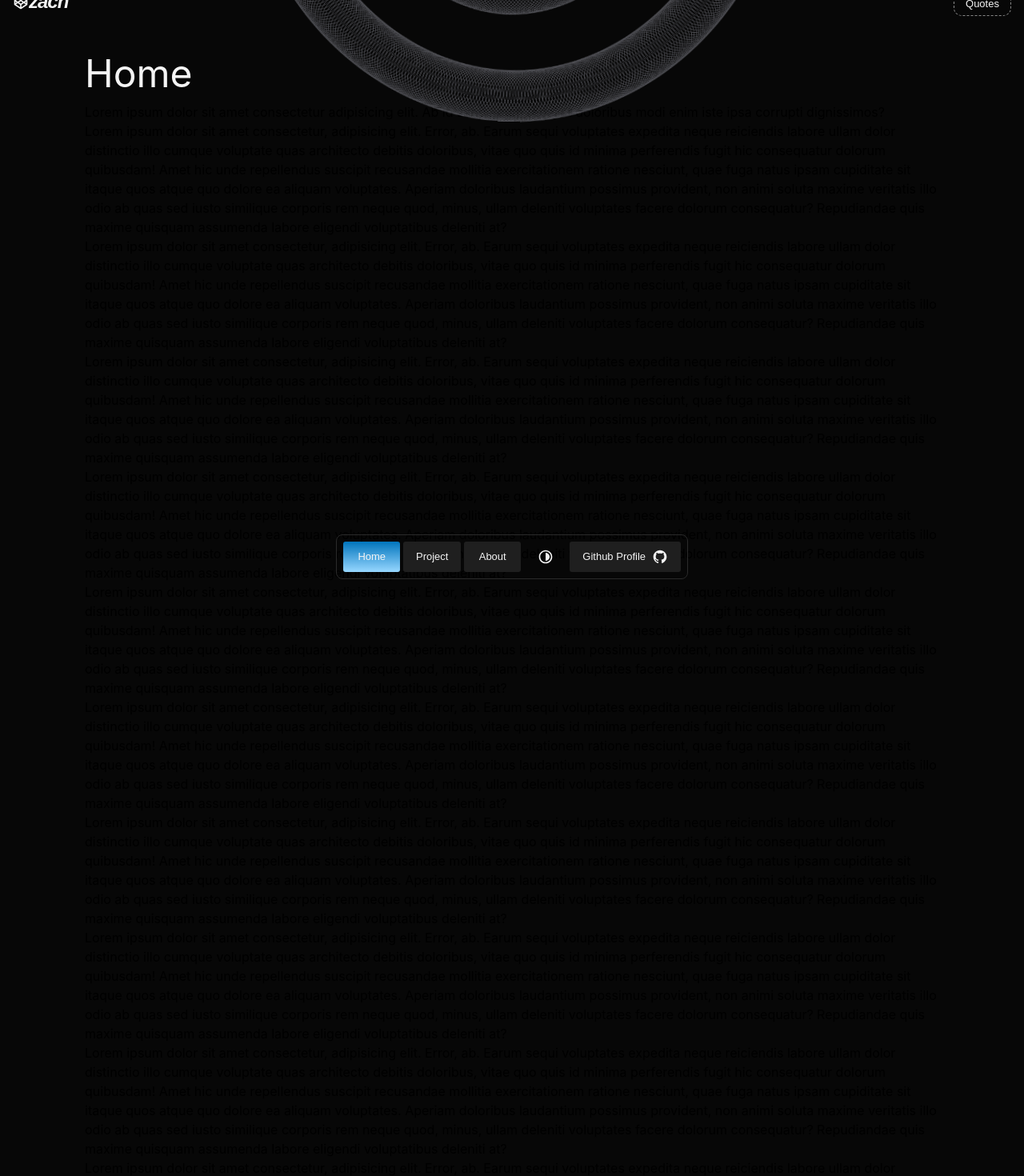
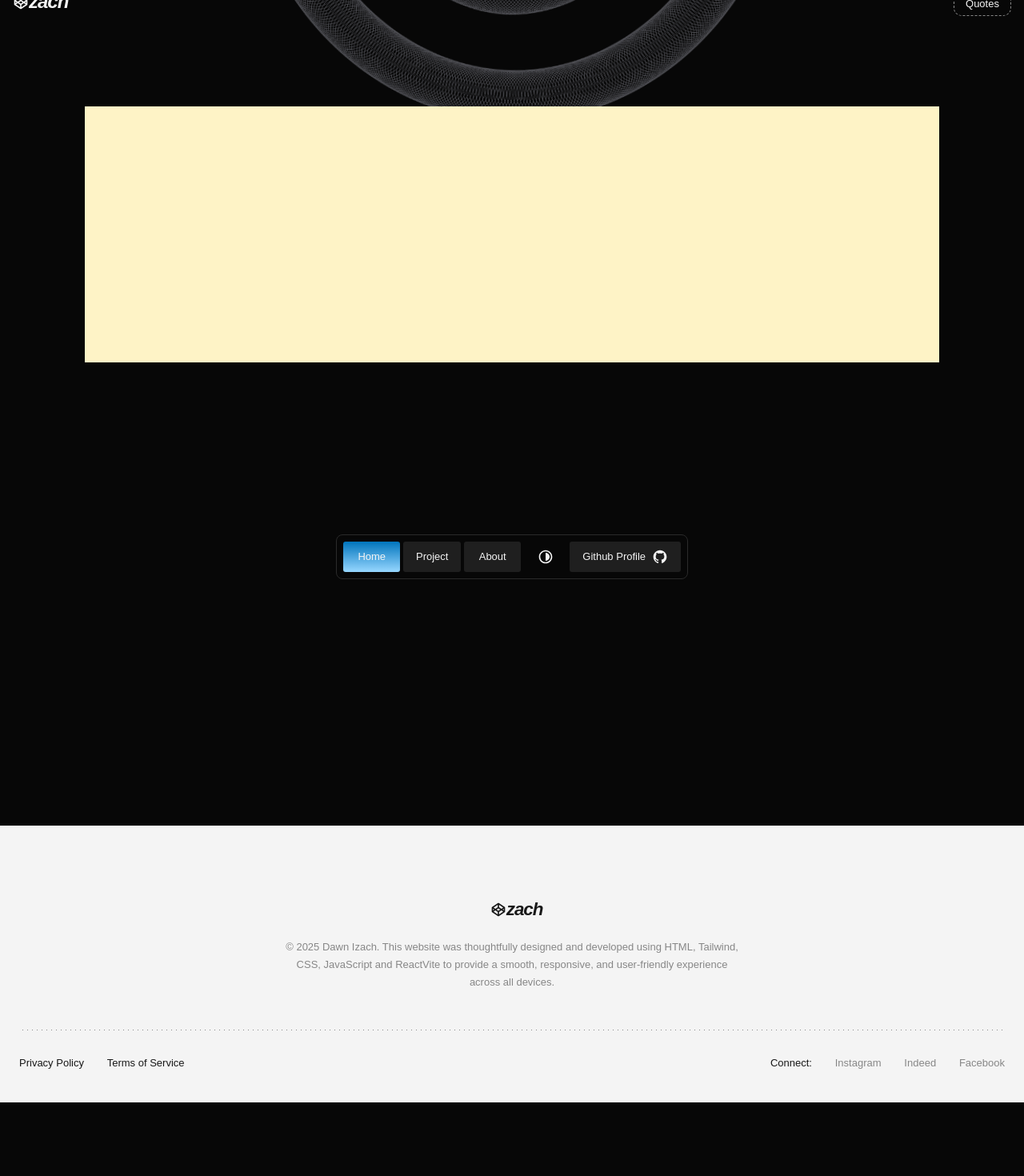
Before and after one commit to Cybeles-Eos/zach_portfolio, a React (Vite) app: page /#/ in a window 1280 px wide. Shown: the part 40-1510 px from the top of the page at 80% size. After the commit the page ends 1418 px from the top, so only its background shows below. Built offline with nearby package versions, Linux system fonts and the light colour scheme.

Commit message:
Remove dummy texts

```diff
--- a/src/assets/components/logo.jsx
+++ b/src/assets/components/logo.jsx
@@ -3,7 +3,7 @@ const Logo = ()=>{
 
    return(
       <>
-         <h1 id="logo_nav" className="flex z-4 w-fit font-bold text-[1.5rem] relative italic tracking-[-1px] select-none cursor-pointer items-center"><span className='block mt-[3px] h-fit mb-[2px]'>{codepen}</span>zach</h1>
+         <h1 id="logo_nav" className="flex z-50 w-fit font-bold text-[1.5rem] relative italic tracking-[-1px] select-none cursor-pointer items-center"><span className='block mt-[3px] h-fit mb-[2px]'>{codepen}</span>zach</h1>
       </>
    )
 }
--- a/src/assets/components/nav.jsx
+++ b/src/assets/components/nav.jsx
@@ -10,7 +10,7 @@ function Nav(){
             <div className="max-w-[1250px] h-full mx-auto py-1 flex justify-between items-end">
                <Logo />
 
-               <div className="poppins_font z-4 select-none quotes_event w-[4.5rem] h-[1.9rem] relative overflow-hidden flex text-[13px] justify-center items-center border border-dashed border-[var(--grayM)] text-[var(--text-clr)] cursor-pointer rounded-[10px]">
+               <div className="poppins_font z-50 select-none quotes_event w-[4.5rem] h-[1.9rem] relative overflow-hidden flex text-[13px] justify-center items-center border border-dashed border-[var(--grayM)] text-[var(--text-clr)] cursor-pointer rounded-[10px]">
                   Quotes
                   <button className="btn_nav top-[4rem] select-none absolute w-[4.4rem] h-[1.85rem] cursor-pointer rounded-[8px]">Quotes</button>
                </div>
--- a/src/assets/pages/home.jsx
+++ b/src/assets/pages/home.jsx
@@ -17,22 +17,14 @@ function Home(){
       <>
          <main className="max-w-[1100px] mx-auto relative mb-10">
 
-            <section className="w-full z-10 relative overflow-hidden p-4">
+            <section className="w-full h-[60rem] z-10 relative overflow-hidden p-4">
 
                <img className="spiral-animation h-[30rem] select-none min-w-min absolute opacity-[var(--img-opa)] left-1/2 transform -translate-x-1/2" src={spiral_img} alt="" />
-               <h1 className="mt-[5rem] text-[var(--text-clr)] text-[3rem]">Home</h1>
-               <p>Lorem ipsum dolor sit amet consectetur adipisicing elit. Ab id saepe eum repellat doloribus modi enim iste ipsa corrupti dignissimos?</p>
-               <p>Lorem ipsum dolor sit amet consectetur, adipisicing elit. Error, ab. Earum sequi voluptates expedita neque reiciendis labore ullam dolor distinctio illo cumque voluptate quas architecto debitis doloribus, vitae quo quis id minima perferendis fugit hic consequatur dolorum quibusdam! Amet hic unde repellendus suscipit recusandae mollitia exercitationem ratione nesciunt, quae fuga natus ipsam cupiditate sit itaque quos atque quo dolore ea aliquam voluptates. Aperiam doloribus laudantium possimus provident, non animi soluta maxime veritatis illo odio ab quas sed iusto similique corporis rem neque quod, minus, ullam deleniti voluptates facere dolorum consequatur? Repudiandae quis maxime quisquam assumenda labore eligendi voluptatibus deleniti at?</p>
-               <p>Lorem ipsum dolor sit amet consectetur, adipisicing elit. Error, ab. Earum sequi voluptates expedita neque reiciendis labore ullam dolor distinctio illo cumque voluptate quas architecto debitis doloribus, vitae quo quis id minima perferendis fugit hic consequatur dolorum quibusdam! Amet hic unde repellendus suscipit recusandae mollitia exercitationem ratione nesciunt, quae fuga natus ipsam cupiditate sit itaque quos atque quo dolore ea aliquam voluptates. Aperiam doloribus laudantium possimus provident, non animi soluta maxime veritatis illo odio ab quas sed iusto similique corporis rem neque quod, minus, ullam deleniti voluptates facere dolorum consequatur? Repudiandae quis maxime quisquam assumenda labore eligendi voluptatibus deleniti at?</p>
-               <p>Lorem ipsum dolor sit amet consectetur, adipisicing elit. Error, ab. Earum sequi voluptates expedita neque reiciendis labore ullam dolor distinctio illo cumque voluptate quas architecto debitis doloribus, vitae quo quis id minima perferendis fugit hic consequatur dolorum quibusdam! Amet hic unde repellendus suscipit recusandae mollitia exercitationem ratione nesciunt, quae fuga natus ipsam cupiditate sit itaque quos atque quo dolore ea aliquam voluptates. Aperiam doloribus laudantium possimus provident, non animi soluta maxime veritatis illo odio ab quas sed iusto similique corporis rem neque quod, minus, ullam deleniti voluptates facere dolorum consequatur? Repudiandae quis maxime quisquam assumenda labore eligendi voluptatibus deleniti at?</p>
-               <p>Lorem ipsum dolor sit amet consectetur, adipisicing elit. Error, ab. Earum sequi voluptates expedita neque reiciendis labore ullam dolor distinctio illo cumque voluptate quas architecto debitis doloribus, vitae quo quis id minima perferendis fugit hic consequatur dolorum quibusdam! Amet hic unde repellendus suscipit recusandae mollitia exercitationem ratione nesciunt, quae fuga natus ipsam cupiditate sit itaque quos atque quo dolore ea aliquam voluptates. Aperiam doloribus laudantium possimus provident, non animi soluta maxime veritatis illo odio ab quas sed iusto similique corporis rem neque quod, minus, ullam deleniti voluptates facere dolorum consequatur? Repudiandae quis maxime quisquam assumenda labore eligendi voluptatibus deleniti at?</p>
-               <p>Lorem ipsum dolor sit amet consectetur, adipisicing elit. Error, ab. Earum sequi voluptates expedita neque reiciendis labore ullam dolor distinctio illo cumque voluptate quas architecto debitis doloribus, vitae quo quis id minima perferendis fugit hic consequatur dolorum quibusdam! Amet hic unde repellendus suscipit recusandae mollitia exercitationem ratione nesciunt, quae fuga natus ipsam cupiditate sit itaque quos atque quo dolore ea aliquam voluptates. Aperiam doloribus laudantium possimus provident, non animi soluta maxime veritatis illo odio ab quas sed iusto similique corporis rem neque quod, minus, ullam deleniti voluptates facere dolorum consequatur? Repudiandae quis maxime quisquam assumenda labore eligendi voluptatibus deleniti at?</p>
-               <p>Lorem ipsum dolor sit amet consectetur, adipisicing elit. Error, ab. Earum sequi voluptates expedita neque reiciendis labore ullam dolor distinctio illo cumque voluptate quas architecto debitis doloribus, vitae quo quis id minima perferendis fugit hic consequatur dolorum quibusdam! Amet hic unde repellendus suscipit recusandae mollitia exercitationem ratione nesciunt, quae fuga natus ipsam cupiditate sit itaque quos atque quo dolore ea aliquam voluptates. Aperiam doloribus laudantium possimus provident, non animi soluta maxime veritatis illo odio ab quas sed iusto similique corporis rem neque quod, minus, ullam deleniti voluptates facere dolorum consequatur? Repudiandae quis maxime quisquam assumenda labore eligendi voluptatibus deleniti at?</p>
-               <p>Lorem ipsum dolor sit amet consectetur, adipisicing elit. Error, ab. Earum sequi voluptates expedita neque reiciendis labore ullam dolor distinctio illo cumque voluptate quas architecto debitis doloribus, vitae quo quis id minima perferendis fugit hic consequatur dolorum quibusdam! Amet hic unde repellendus suscipit recusandae mollitia exercitationem ratione nesciunt, quae fuga natus ipsam cupiditate sit itaque quos atque quo dolore ea aliquam voluptates. Aperiam doloribus laudantium possimus provident, non animi soluta maxime veritatis illo odio ab quas sed iusto similique corporis rem neque quod, minus, ullam deleniti voluptates facere dolorum consequatur? Repudiandae quis maxime quisquam assumenda labore eligendi voluptatibus deleniti at?</p>
-               <p>Lorem ipsum dolor sit amet consectetur, adipisicing elit. Error, ab. Earum sequi voluptates expedita neque reiciendis labore ullam dolor distinctio illo cumque voluptate quas architecto debitis doloribus, vitae quo quis id minima perferendis fugit hic consequatur dolorum quibusdam! Amet hic unde repellendus suscipit recusandae mollitia exercitationem ratione nesciunt, quae fuga natus ipsam cupiditate sit itaque quos atque quo dolore ea aliquam voluptates. Aperiam doloribus laudantium possimus provident, non animi soluta maxime veritatis illo odio ab quas sed iusto similique corporis rem neque quod, minus, ullam deleniti voluptates facere dolorum consequatur? Repudiandae quis maxime quisquam assumenda labore eligendi voluptatibus deleniti at?</p>
-               <p>Lorem ipsum dolor sit amet consectetur, adipisicing elit. Error, ab. Earum sequi voluptates expedita neque reiciendis labore ullam dolor distinctio illo cumque voluptate quas architecto debitis doloribus, vitae quo quis id minima perferendis fugit hic consequatur dolorum quibusdam! Amet hic unde repellendus suscipit recusandae mollitia exercitationem ratione nesciunt, quae fuga natus ipsam cupiditate sit itaque quos atque quo dolore ea aliquam voluptates. Aperiam doloribus laudantium possimus provident, non animi soluta maxime veritatis illo odio ab quas sed iusto similique corporis rem neque quod, minus, ullam deleniti voluptates facere dolorum consequatur? Repudiandae quis maxime quisquam assumenda labore eligendi voluptatibus deleniti at?</p>
-               <p>Lorem ipsum dolor sit amet consectetur, adipisicing elit. Error, ab. Earum sequi voluptates expedita neque reiciendis labore ullam dolor distinctio illo cumque voluptate quas architecto debitis doloribus, vitae quo quis id minima perferendis fugit hic consequatur dolorum quibusdam! Amet hic unde repellendus suscipit recusandae mollitia exercitationem ratione nesciunt, quae fuga natus ipsam cupiditate sit itaque quos atque quo dolore ea aliquam voluptates. Aperiam doloribus laudantium possimus provident, non animi soluta maxime veritatis illo odio ab quas sed iusto similique corporis rem neque quod, minus, ullam deleniti voluptates facere dolorum consequatur? Repudiandae quis maxime quisquam assumenda labore eligendi voluptatibus deleniti at?</p>
-               <p>Lorem ipsum dolor sit amet consectetur, adipisicing elit. Error, ab. Earum sequi voluptates expedita neque reiciendis labore ullam dolor distinctio illo cumque voluptate quas architecto debitis doloribus, vitae quo quis id minima perferendis fugit hic consequatur dolorum quibusdam! Amet hic unde repellendus suscipit recusandae mollitia exercitationem ratione nesciunt, quae fuga natus ipsam cupiditate sit itaque quos atque quo dolore ea aliquam voluptates. Aperiam doloribus laudantium possimus provident, non animi soluta maxime veritatis illo odio ab quas sed iusto similique corporis rem neque quod, minus, ullam deleniti voluptates facere dolorum consequatur? Repudiandae quis maxime quisquam assumenda labore eligendi voluptatibus deleniti at?</p>
+
+               <div className="w-full h-[20rem] relative bg-amber-100 z-30 mt-[9.8rem]">
+
+               </div>
+
 
             </section>
 
```
